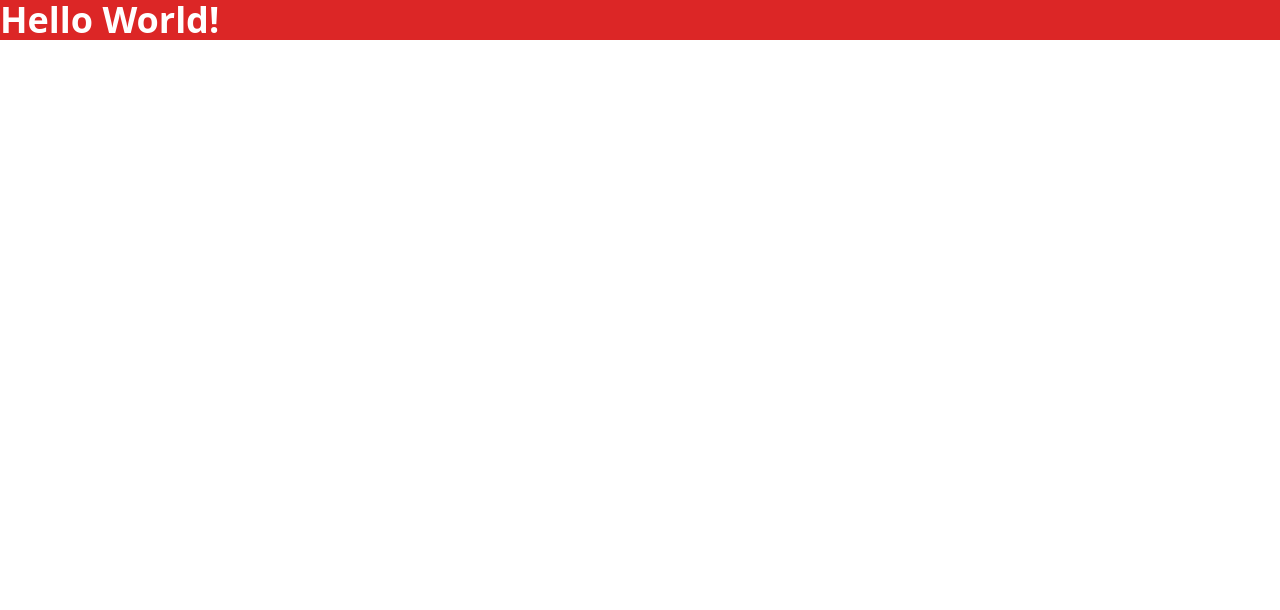
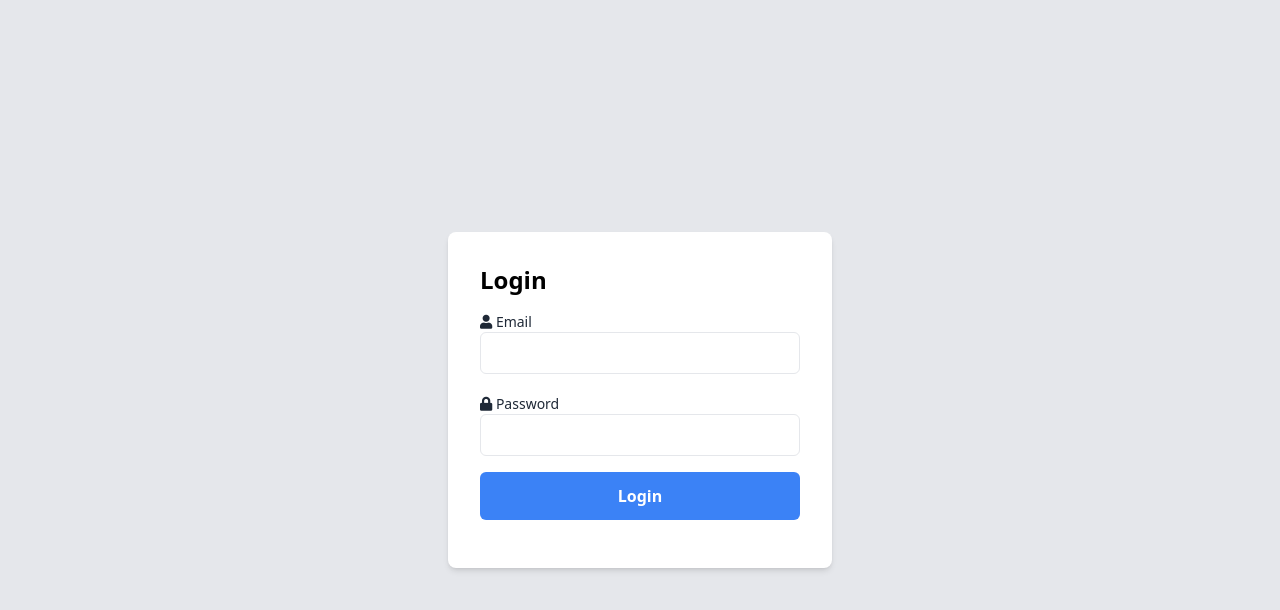
Before and after one commit to ibanezellafaye/web-systems-technologies, a website: page prelim-tailwind/prelimtailwind/login-dashboard.html in a window 1280 px wide. Drawn offline with nearby package versions, Linux system fonts and the light colour scheme.

Commit message:
Prelim Tailwind Final
Final Commit

```diff
--- a/prelim-tailwind/prelimtailwind/login-dashboard.html
+++ b/prelim-tailwind/prelimtailwind/login-dashboard.html
@@ -2,12 +2,34 @@
 <head>
     <meta charset="UTF-8">
     <meta name="viewport" content="width=device-width, initial-scale=1.0">
-    <title>Document</title>
+    <title>Login</title>
     <link rel="stylesheet" href="output.css">
+    <link rel="stylesheet" href="https://cdnjs.cloudflare.com/ajax/libs/font-awesome/5.15.4/css/all.min.css">
+    <script src="https://cdn.tailwindcss.com"></script>
 </head>
 <body>
-    <div class="text-4xl text-white bg-red-600 font-bold">
-        Hello World!
+    <div class="bg-gray-200 flex items-center justify-center h-screen">
+            <div class="bg-white p-8 rounded-lg shadow-md w-96">
+                <h1 class="text-2xl font-semibold mb-4">Login</h1>
+
+                <form>
+
+                        <div class="mb-4">
+                            <label for="email" class="block text-sm font-medium text-gray-800">
+                                <i class="fas fa-user"></i> Email</label>
+                            <input type="email" fd="email" name="email" class="mb-1 p-2 w-full border rounded-md" placeholder="" required>
+                        </div>
+                        <div>
+                            <label for="password" class="block text-sm font-medium text-gray-800"  placeholder=" " required>
+                                <i class="fas fa-lock"></i> Password</label>
+                            <input type="password" fd="password" name="password" class="mb-1 p-2 w-full border rounded-md" placeholder="" required>
+                        </div>
+                        <div class="login_btn">
+                            <button type="submit" class="login bg-blue-500 text-white p-3 w-full rounded-md mt-3" onclick="location.href='dashboard.html'"><b>Login</b></a></i></button>
+                          </div>
+                </form>
+
+            </div>
     </div>
 
 </body>
```
Also changed, not shown: prelim-tailwind/prelimtailwind/dashboard.html (added, +40 -0 lines), prelim-tailwind/prelimtailwind/output.css.
